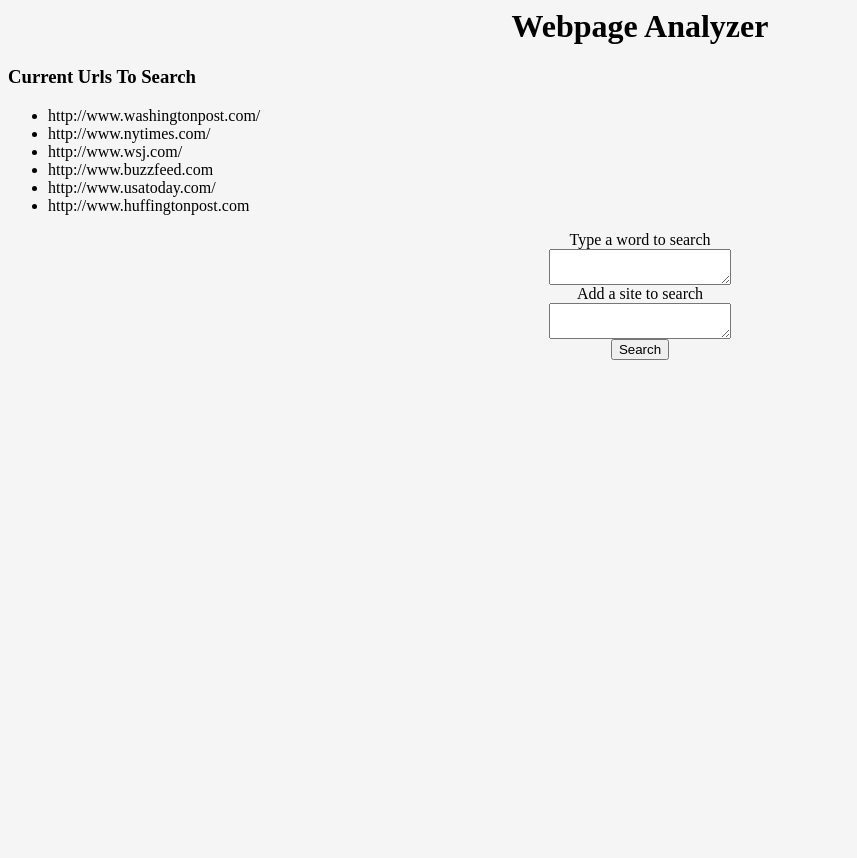
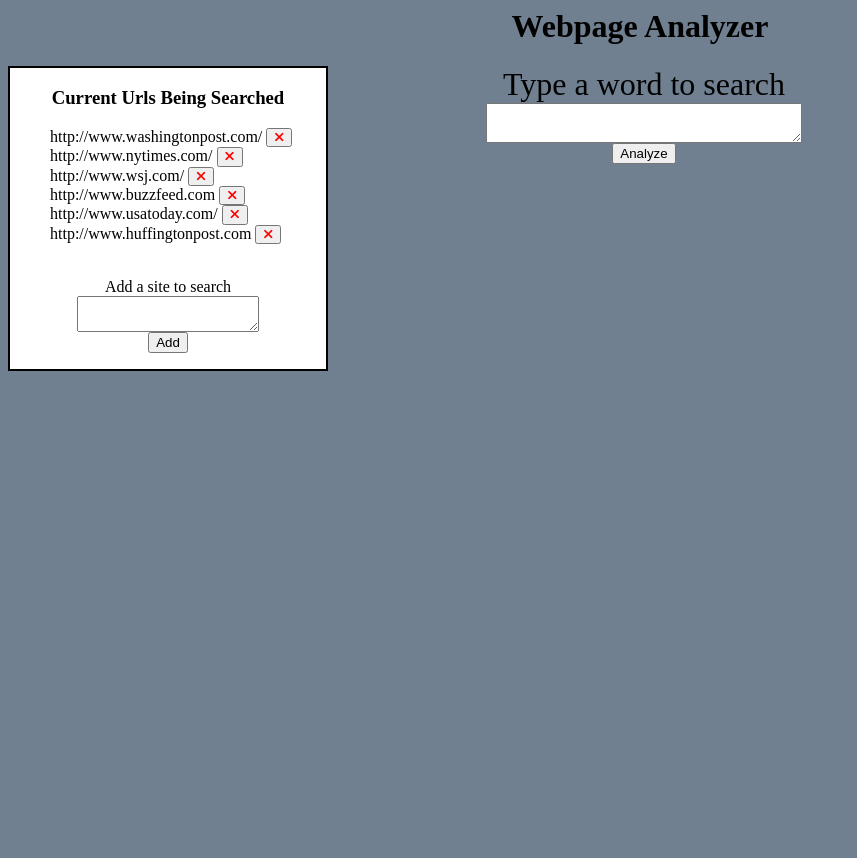
Before and after one commit to wtcupup/webpage-analyzer, a Django app: page / in a window 1280 px wide. Shown: the whole page, without its empty margins (0-857 px from the left). Before the commit the page ends 360 px from the top, so only its background shows below. Run offline with Django 3.2, Linux system fonts and the light colour scheme; data comes from the database, SQL or seed files in the repository; both versions use the stored data as it was after the commit; some libraries are stand-ins or nearby versions.

Commit message:
Added delete url functionality and redesigned the home page's layout (current urls shown on left side with delet buttons, results shown in center once search happens).

```diff
--- a/WebAnalyzer/WebAnalyzer/urls.py
+++ b/WebAnalyzer/WebAnalyzer/urls.py
@@ -20,5 +20,6 @@
 urlpatterns = [
     url(r'^admin/', admin.site.urls),
     url(r'^$', views.main_view, name='main'),
-    url(r'^tone/', views.tone_view, name='tone')
+    url(r'^tone/', views.tone_view, name='tone'),
+    url(r'^delete/([0-9])', views.delete_url_view, name='delete_url')
 ]
--- a/WebAnalyzer/backend/views.py
+++ b/WebAnalyzer/backend/views.py
@@ -1,4 +1,4 @@
-from django.shortcuts import render
+from django.shortcuts import render, redirect
 import subprocess
 from subprocess import Popen
 from backend.models import Website, WebsiteList
@@ -43,3 +43,10 @@
 def tone_view(request):
 
     return render(request, 'tone.html', context=None)
+
+
+def delete_url_view(request, id):
+    id_to_delete = int(id)
+    site_to_delete = Website.objects.get(id=id_to_delete)
+    site_to_delete.delete()
+    return redirect('/')
--- a/WebAnalyzer/templates/index.html
+++ b/WebAnalyzer/templates/index.html
@@ -1,8 +1,34 @@
 <html>
+<script src="https://use.fontawesome.com/5bac3b535a.js"></script>
 
 <style>
 body{
-    background-color: whitesmoke;
+    background-color: slategray;
+}
+#wrapper{
+    height: 100%;
+    width: 100%;
+}
+#left {
+    width: 25%;
+    float: left;
+    border: 2px solid black;
+    background-color: white;
+}
+#center {
+    width: 50%;
+    text-align: center;
+    float: left;
+}
+#results {
+    text-align: center;
+}
+table{
+    font-size: 150%;
+    border: 2px solid black;
+}
+th, td {
+    border: 1px solid black;
 }
 </style>
 
@@ -10,46 +36,69 @@
 
 {% block body %}
     <h1 align="center">Webpage Analyzer</h1>
-    <h3>Current Urls To Search</h3>
-    <ul>
-    {% for site in sites %}
-        <li>{{ site.url }}</li>
-    {% endfor %}
-    </ul>
+    <div id="wrapper">
 
-<div align="center">
+    <div id="left">
+
+        <h3 align="center">Current Urls Being Searched</h3>
+        <ul>
+        {% for site in sites %}
+            {{ site.url }}
+            <button onclick="window.location.href='/delete/{{ site.id }}'"><i class="fa fa-times fa-1x" aria-hidden="true" style="color: red"></i></button>
+            <br>
+        {% endfor %}
+        </ul>
+        <br>
+        <form method="post" action="/" style="text-align: center;">
+            {% csrf_token %}
+
+            <label for="new_url">Add a site to search</label>
+                <br>
+                <textarea autocomplete="off" name="new_url" id="new_url"></textarea>
+                <br>
+            <input type="submit" value="Add">
+
+        </form>
+    </div>
+
+    <div id="center">
+        <form method="post" action="/">
+            {% csrf_token %}
+
+            <label for="search_word" style="font-size: 200%">Type a word to search</label>
+            <br>
+            <textarea autocomplete="off" name="search_word" id="search_word" style="width:50%; height: 5%; font-size: 150%"></textarea>
+            <br>
+
+            <input type="submit" value="Analyze">
 
 
-<form method="post" action="/">
-    {% csrf_token %}
+        </form>
 
-    <label for="search_word">Type a word to search</label>
-        <br>
-    <textarea autocomplete="off" name="search_word" id="search_word"></textarea>
-        <br>
 
-    <label for="new_url">Add a site to search</label>
-        <br>
-    <textarea autocomplete="off" name="new_url" id="new_url"></textarea>
+        {% if was_search %}
 
-        <br>
+        <div id="results">
 
-    <input type="submit" value="Search">
+            <h1>Results</h1>
+            <table align="center" style="background-color: white">
+            <tr>
+                <th>Rank</th>    <th>Site</th>  <th>Frequency</th>
+            </tr>
+            {% for site in sites %}
+                <tr>
+                <td style="text-align: center">{{ forloop.counter }}</td>  <td>{{ site.url }}</td>     <td style="text-align: center">{{ site.count }}</td>
+                </tr>
+            {% endfor %}
+            </table>
 
-        <br>
-</form>
-    {% if was_search %}
-    <h3>Results</h3>
-    <ol>
-    {% for site in sites %}
-        <li>{{ site.url }} {% if site.was_searched %}: {{ site.count }} {% endif %}</li>
-    {% endfor %}
-    </ol>
-    <br>
-    <h4>Average: {{ average }}</h4>
-    {% endif %}
-</div>
+            <br>
+            <h2>Average: {{ average }}</h2>
+        </div>
+        {% endif %}
+    </div>
 
+    </div>
 {% endblock %}
 </body>
 
```
Also changed, not shown: WebAnalyzer/db.sqlite3, 1 other file.
